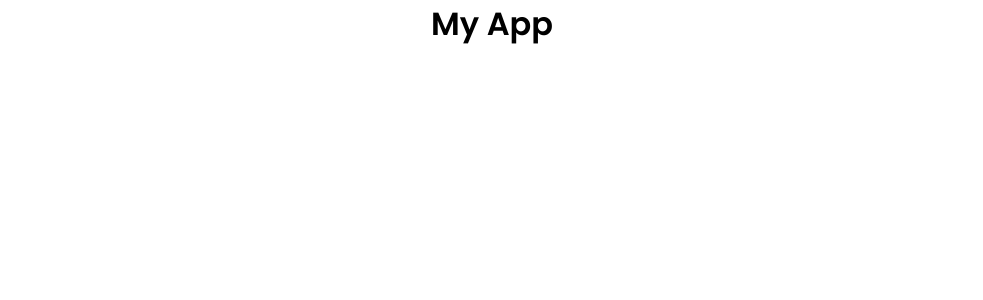
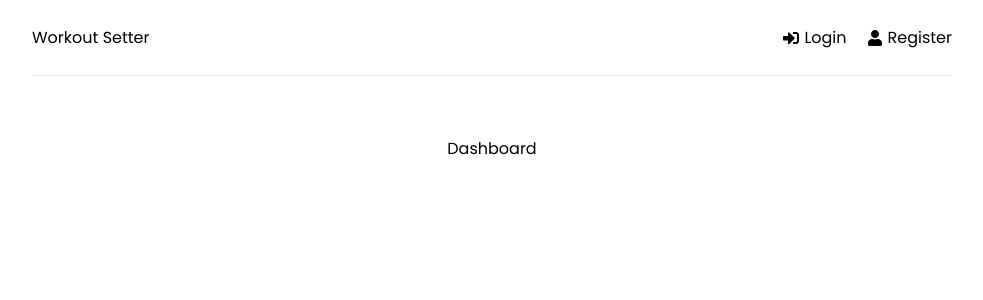
Before and after one commit to Mirali-01/MERN-app, a React (Create React App) app in the folder frontend/: page / in a window 1280 px wide. Shown: the top 300 px of the page, without its empty margins (148-1131 px from the left). Built offline with nearby package versions, Linux system fonts and the light colour scheme.

Commit message:
components, pages, and links to routes are assigned and working

```diff
--- a/frontend/package.json
+++ b/frontend/package.json
@@ -9,6 +9,7 @@
     "@testing-library/user-event": "^13.5.0",
     "react": "^18.2.0",
     "react-dom": "^18.2.0",
+    "react-icons": "^4.8.0",
     "react-redux": "^8.0.5",
     "react-router-dom": "^6.10.0",
     "react-scripts": "5.0.1",
--- a/frontend/src/App.js
+++ b/frontend/src/App.js
@@ -1,14 +1,20 @@
-import Nav from "./pages/Nav";
+import Nav from "./components/Nav";
+import Dashboard from "./pages/Dashboard";
+import Login from "./pages/Login";
+import Register from "./pages/Register";
 import { Routes, Route } from "react-router-dom";
 
 function App() {
   return (
     <div className="App">
-      <h1>My App</h1>
+      <Nav />
+      <Routes>
+        <Route path="/" element={<Dashboard />} />
+        <Route path="/login" element={<Login />} />
+        <Route path="/register" element={<Register />} />
+      </Routes>
     </div>
   );
 }
 
 export default App;
-
-// remember to check if react dependencies need to be in the frontend or in the root
--- /dev/null
+++ b/frontend/src/components/Nav.jsx
@@ -0,0 +1,27 @@
+import React from "react";
+import { FaSignInAlt, FaSignOutAlt, FaUser } from "react-icons/fa";
+import { Link } from "react-router-dom";
+
+const Nav = () => {
+  return (
+    <nav className="nav">
+      <div className="logo">
+        <Link to="/">Workout Setter</Link>
+      </div>
+      <ul>
+        <li>
+          <Link to="/login">
+            <FaSignInAlt /> Login
+          </Link>
+        </li>
+        <li>
+          <Link to="/register">
+            <FaUser /> Register
+          </Link>
+        </li>
+      </ul>
+    </nav>
+  );
+};
+
+export default Nav;
--- a/frontend/src/index.css
+++ b/frontend/src/index.css
@@ -57,7 +57,7 @@ h3 {
   text-align: center;
 }
 
-.header {
+.nav {
   display: flex;
   justify-content: space-between;
   align-items: center;
@@ -66,26 +66,26 @@ h3 {
   margin-bottom: 60px;
 }
 
-.header ul {
+.nav ul {
   display: flex;
   align-items: center;
   justify-content: space-between;
 }
 
-.header ul li {
+.nav ul li {
   margin-left: 20px;
 }
 
-.header ul li a {
+.nav ul li a {
   display: flex;
   align-items: center;
 }
 
-.header ul li a:hover {
+.nav ul li a:hover {
   color: #777;
 }
 
-.header ul li a svg {
+.nav ul li a svg {
   margin-right: 5px;
 }
 
--- /dev/null
+++ b/frontend/src/pages/Dashboard.jsx
@@ -0,0 +1,7 @@
+import React from "react";
+
+const Dashboard = () => {
+  return <div>Dashboard</div>;
+};
+
+export default Dashboard;
--- a/frontend/src/pages/Nav.jsx
+++ /dev/null
@@ -1,7 +0,0 @@
-import React from "react";
-
-const Nav = () => {
-  return <div>Nav</div>;
-};
-
-export default Nav;
```
Also changed, not shown: 1 other file (tests, documents, lock files or other folders).
